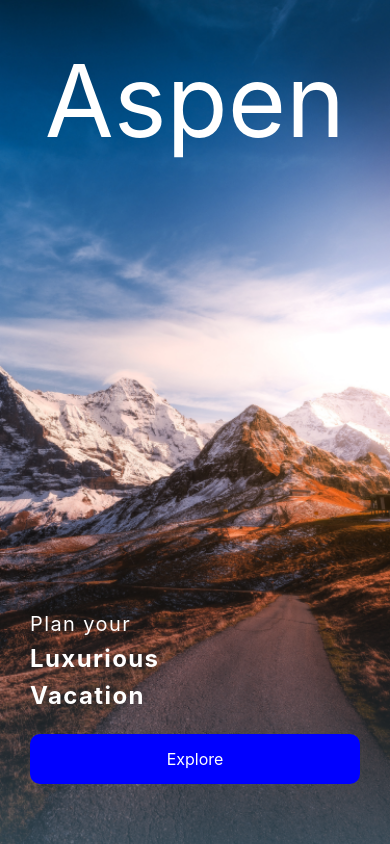
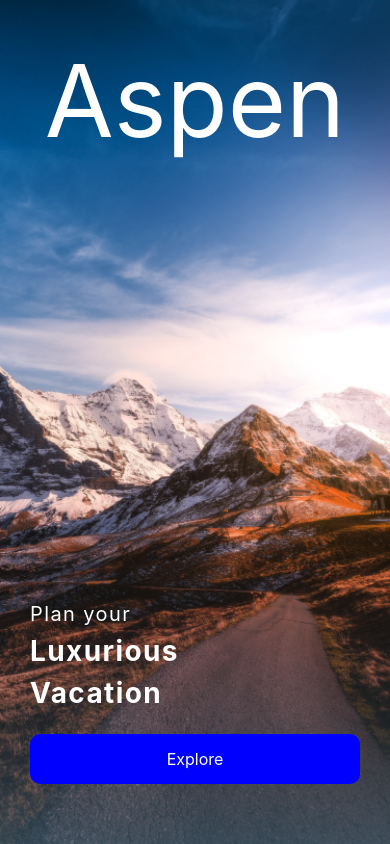
Before and after one commit to Saqibb786/Aspen, a React Native app: screen /Splash in a window 390 px wide. Built offline with nearby package versions, Linux system fonts and the light colour scheme.

Commit message:
update button

```diff
--- a/src/components/Button.js
+++ b/src/components/Button.js
@@ -1,7 +1,7 @@
 import { StyleSheet, Text, View, TouchableOpacity } from "react-native";
 import React from "react";
 
-const Button = ({btnText,onPressFunction}) => {
+const Button = ({ btnText, onPressFunction }) => {
   return (
     <TouchableOpacity style={styles.button} onPress={onPressFunction}>
       <Text style={styles.text}>{btnText}</Text>
--- a/src/screens/splash/styles.js
+++ b/src/screens/splash/styles.js
@@ -42,7 +42,7 @@ const styles = StyleSheet.create({
   subtext2: {
     color: "white",
     letterSpacing: 1.4,
-    fontSize: 24,
+    fontSize: 28,
     fontWeight: "700",
     marginVertical: 4,
   },
```
